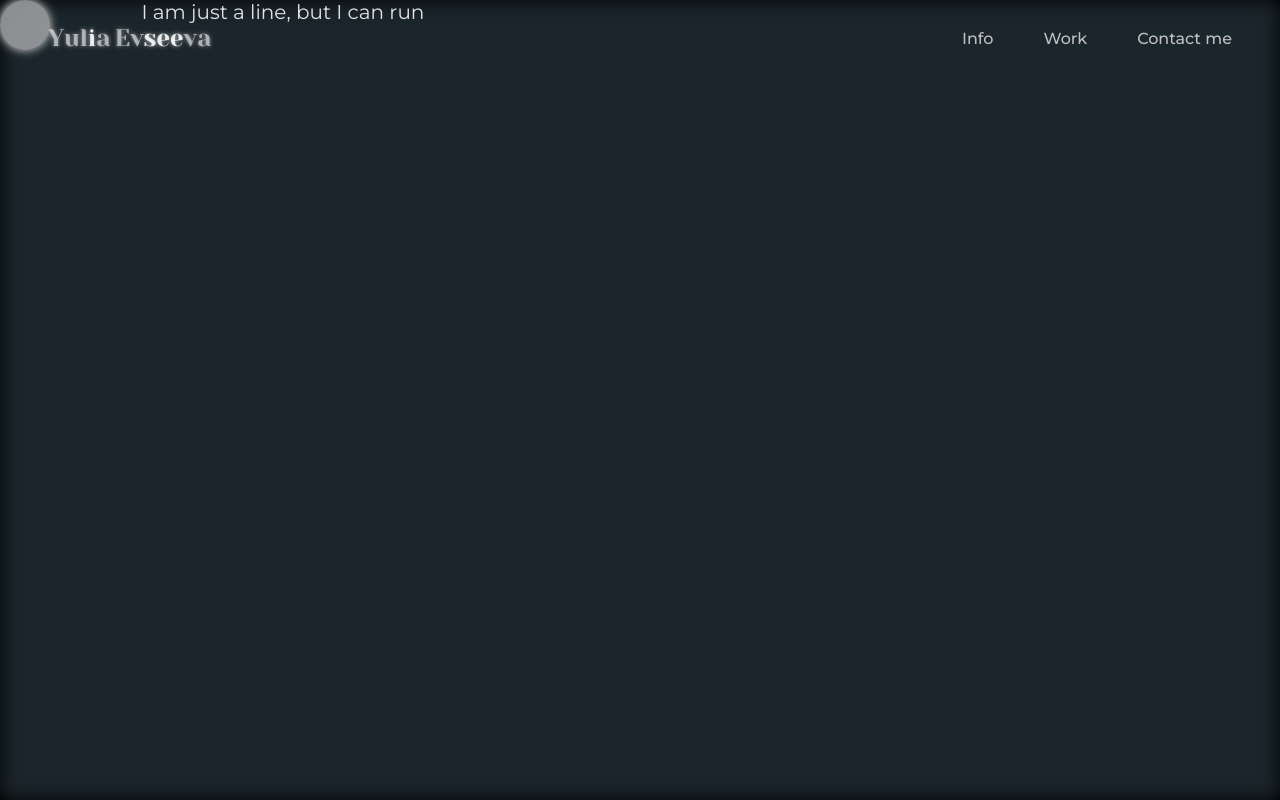
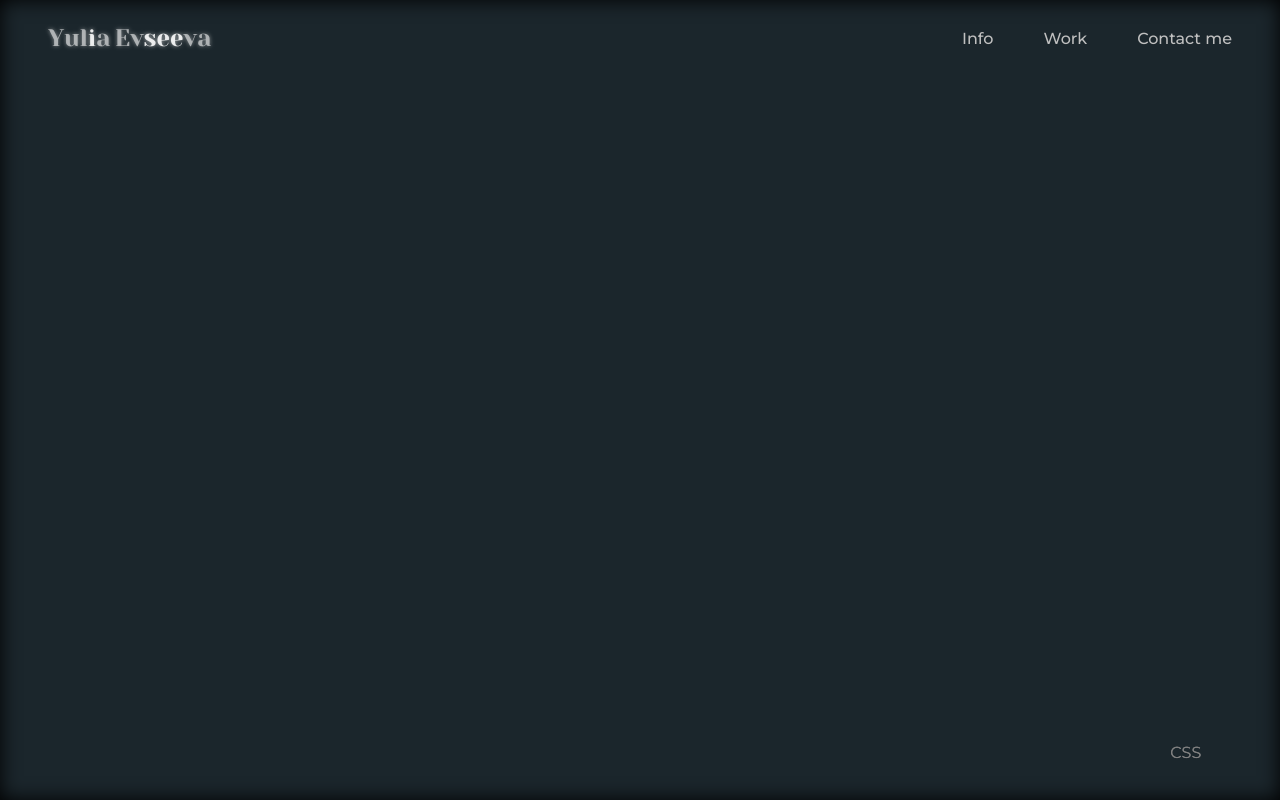
Before and after one commit to YuliaEvs/YuliaEvseeva, a React (Vite) app: page / in a window 1280 px wide. Built offline with nearby package versions, Linux system fonts and the light colour scheme.

Commit message:
running line

```diff
--- a/src/App.tsx
+++ b/src/App.tsx
@@ -10,11 +10,11 @@ function App() {
   return (
     <>
       <div className='home-container'>
-        <div className='home-wrap'>
+        {/* <div className='home-wrap'> */}
           <Header/>
           <RunningLine/>
           <BallPointer/>
-        </div>
+        {/* </div> */}
       </div>
     </>
   )
--- a/src/Components/BallPointer.tsx
+++ b/src/Components/BallPointer.tsx
@@ -22,7 +22,7 @@ const BallPointer: React.FC = () => {
         };
     }, []);
 
-  return <div id='ballPointer'></div>;
+//   return <div id='ballPointer'></div>;
 };
 
 export default BallPointer;
--- a/src/Components/Header.tsx
+++ b/src/Components/Header.tsx
@@ -3,7 +3,7 @@ import './header.css'
 export default function Header() {
     return (
         <header>
-            <div className='logo-container'>
+            <div className='header-container'>
                 <div className='logo-wrapper'>
                     <div className="logo">Y</div>
                     <div className="logo">u</div>
--- a/src/Components/RunningLine.tsx
+++ b/src/Components/RunningLine.tsx
@@ -30,9 +30,62 @@ setInterval(() => {
 
     return (
         <div className='line-container'>
-            <div id="runningLine">
-                I am just a line, but I can run
+            <div className="runningLine firstLine">
+                <p>
+                    CSS
+                </p>
+                <p>
+                    JavaScript
+                </p>
+                <p>
+                    TypeScript
+                </p>
+                <p>
+                    React
+                </p>
+
+                <p>
+                    C#
+                </p>
+                <p>
+                    Java
+                </p>
+                <p>
+                    API
+                </p>
+                <p>
+                    and more...
+                </p>
             </div>
+
+            <div className="runningLine firstLine">
+                <p>
+                    CSS
+                </p>
+                <p>
+                    JavaScript
+                </p>
+                <p>
+                    TypeScript
+                </p>
+                <p>
+                    React
+                </p>
+
+                <p>
+                    C#
+                </p>
+                <p>
+                    Java
+                </p>
+                <p>
+                    API
+                </p>
+                <p>
+                    and more...
+                </p>
+            </div>
+
         </div>
     )
 }
--- a/src/Components/header.css
+++ b/src/Components/header.css
@@ -9,7 +9,7 @@ header {
 
 }
 
-.logo-container:hover .submenu {
+.header-container:hover .submenu {
   display: block;
   padding-top: 55px;
 }
--- a/src/Components/runningLine.css
+++ b/src/Components/runningLine.css
@@ -1,32 +1,55 @@
 .line-container {
-    display: block;
-    width: 100vw;
-    bottom: 350px;
-}
 
-#runningLine {
+    overflow: hidden;
+    height: 65px;
+    position: relative;
+    top: 90%;
+    div {
+      display: flex;
+      flex-direction: row;
+      justify-content: space-around;
+      align-items: center;
+      overflow: hidden;
+      width: 100%;
+      height: 65px;
+      transform: translate(100%, 0);
 
-    position: absolute;
-    transform: translateY(-50%);
-    white-space: nowrap;
-    font-size: 20px;
-    animation: runRight 10s linear infinite;
-}
+      p {
+        color: gray;
+        text-transform: uppercase;
+      }
 
-@keyframes runRight {
+    }
+
+    animation-duration: 40s;
+
+    .firstLine, .secondLine {
+      display: flex;
+      flex-direction: row;
+      justify-content: space-around;
+      align-items: center;
+      position: absolute;
+      top: 0;
+      right: 0;
+      animation: ticker 40s infinite linear forwards;
+    }
+
+    .secondLine {
+        animation: 40s ticker 40s/2 infinite linear forwards;
+      }
+
+  }
+
+  @keyframes ticker {
     0% {
-        transform: translateX(100%);
+      transform: translate(100%, 0);
     }
+
+    50% {
+      transform: translate(0, 0);
+    }
+
     100% {
-        transform: translateX(-100%);
+      transform: translate(-100%, 0);
     }
-}
-
-@keyframes runLeft {
-    0% {
-        transform: translateX(-100%);
-    }
-    100% {
-        transform: translateX(100%);
-    }
-}
+  }
```
Also changed, not shown: src/Components/projects.css (added, +40 -0 lines), src/Components/Projects.tsx (added).
